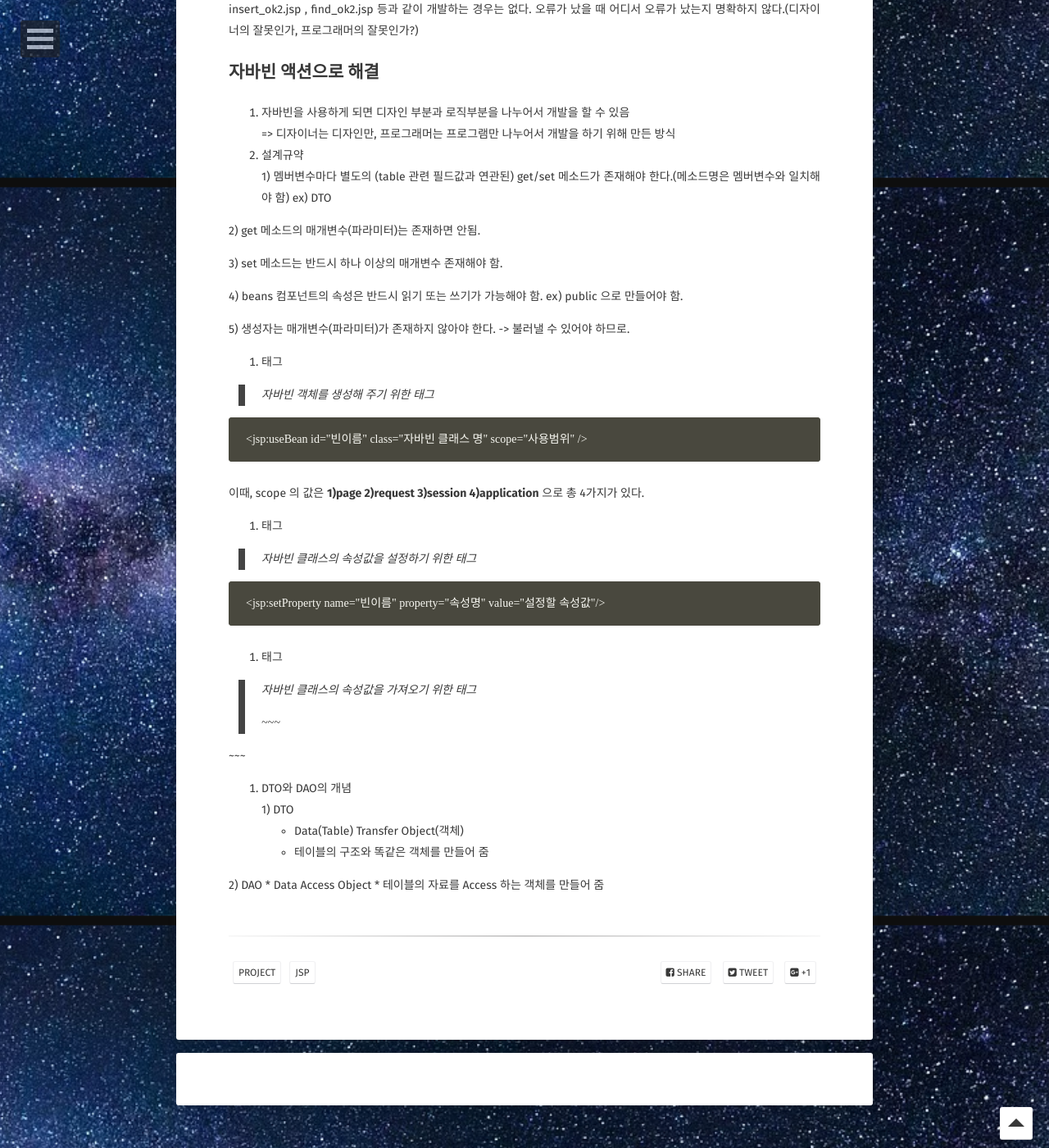
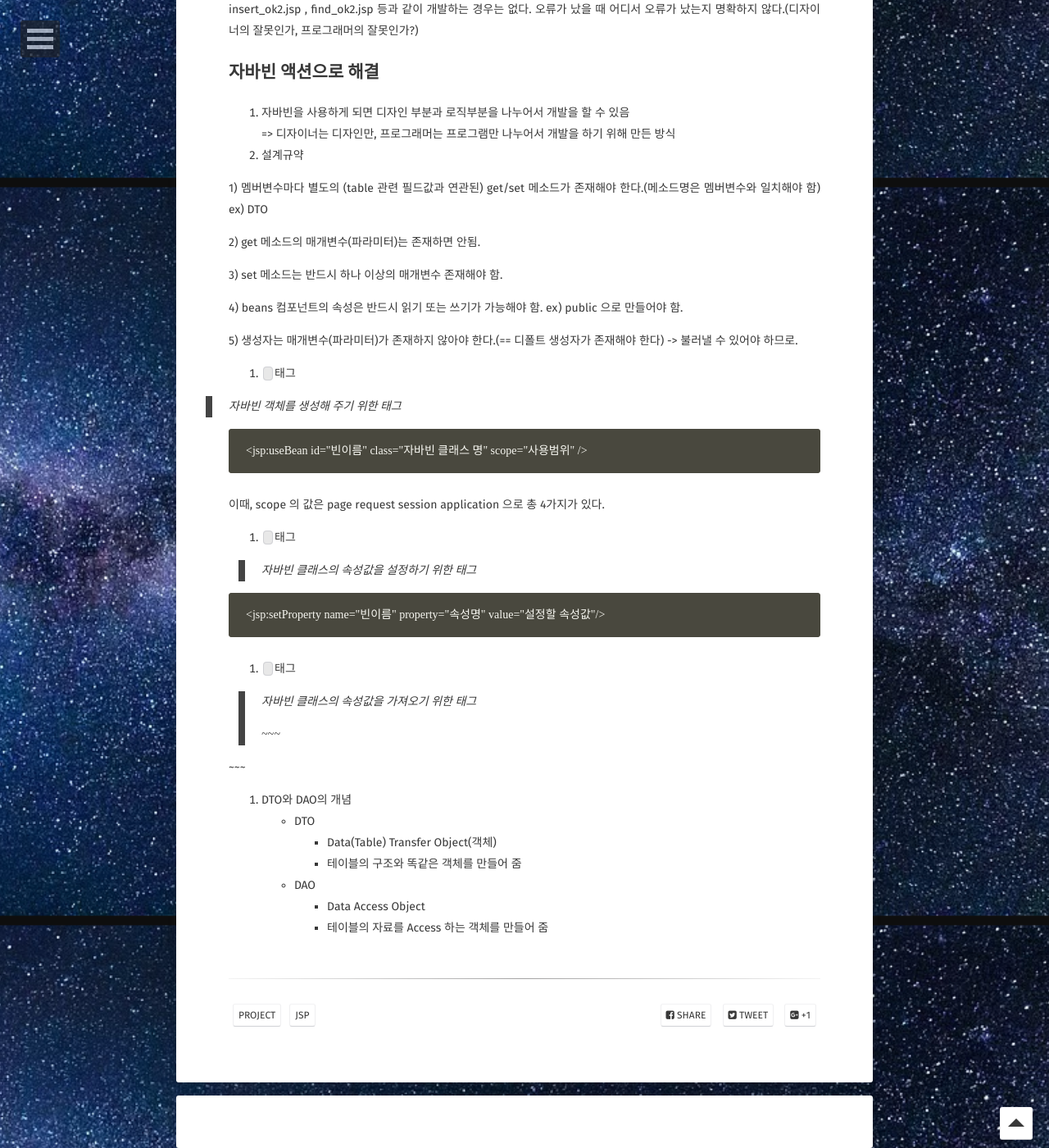
Before and after one commit to TimJLee/timjlee.github.io, a Jekyll site: the page built from _posts/2019-12-31-javabean.md, in a window 1280 px wide and 1400 px high, scrolled down 675 px. Shown: the whole window at 82% size. Built offline with Jekyll 4.4.1, drawn with Linux system fonts in a browser that asks for light colours; some web fonts are replaced; comment, search, counter and statistics services are not loaded.

Commit message:
blog 바꾸자...

```diff
--- a/_posts/2019-12-31-javabean.md
+++ b/_posts/2019-12-31-javabean.md
@@ -17,6 +17,7 @@ insert_ok2.jsp , find_ok2.jsp 등과 같이 개발하는 경우는 없다. 오
 1. 자바빈을 사용하게 되면 디자인 부분과 로직부분을 나누어서 개발을 할 수 있음
    => 디자이너는 디자인만, 프로그래머는 프로그램만 나누어서 개발을 하기 위해 만든 방식
 2. 설계규약
+
   1) 멤버변수마다 별도의 (table 관련 필드값과 연관된) get/set 메소드가 존재해야 한다.(메소드명은 멤버변수와 일치해야 함) ex) DTO
 
   2) get 메소드의 매개변수(파라미터)는 존재하면 안됨.
@@ -25,21 +26,23 @@ insert_ok2.jsp , find_ok2.jsp 등과 같이 개발하는 경우는 없다. 오
 
   4) beans 컴포넌트의 속성은 반드시 읽기 또는 쓰기가 가능해야 함. ex) public 으로 만들어야 함.
 
-  5) 생성자는 매개변수(파라미터)가 존재하지 않아야 한다. -> 불러낼 수 있어야 하므로.
-3. <jsp:useBean/> 태그
+  5) 생성자는 매개변수(파라미터)가 존재하지 않아야 한다.(== 디폴트 생성자가 존재해야 한다) -> 불러낼 수 있어야 하므로.
+3. <code><jsp:useBean/></code> 태그
+
   > 자바빈 객체를 생성해 주기 위한 태그
 
   ~~~
   <jsp:useBean id="빈이름" class="자바빈 클래스 명" scope="사용범위" />
   ~~~
-  이때, scope 의 값은 **1)page 2)request 3)session 4)application** 으로 총 4가지가 있다.
-4. <jsp:setProperty/> 태그
+  이때, scope 의 값은 page request session application 으로 총 4가지가 있다.
+
+4. <code><jsp:setProperty/></code> 태그
   > 자바빈 클래스의 속성값을 설정하기 위한 태그
 
   ~~~
   <jsp:setProperty name="빈이름" property="속성명" value="설정할 속성값"/>
   ~~~
-5. <jsp:getProperty/> 태그
+5. <code><jsp:getProperty/></code> 태그
   > 자바빈 클래스의 속성값을 가져오기 위한 태그
   >
   ~~~
@@ -47,10 +50,10 @@ insert_ok2.jsp , find_ok2.jsp 등과 같이 개발하는 경우는 없다. 오
   ~~~
 
 6. DTO와 DAO의 개념
-  1) DTO
-    * Data(Table) Transfer Object(객체)
-    * 테이블의 구조와 똑같은 객체를 만들어 줌
+   - DTO
+     - Data(Table) Transfer Object(객체)
+     - 테이블의 구조와 똑같은 객체를 만들어 줌
 
-  2) DAO
-    * Data Access Object
-    * 테이블의 자료를 Access 하는 객체를 만들어 줌
+   - DAO
+     - Data Access Object
+     - 테이블의 자료를 Access 하는 객체를 만들어 줌
```
